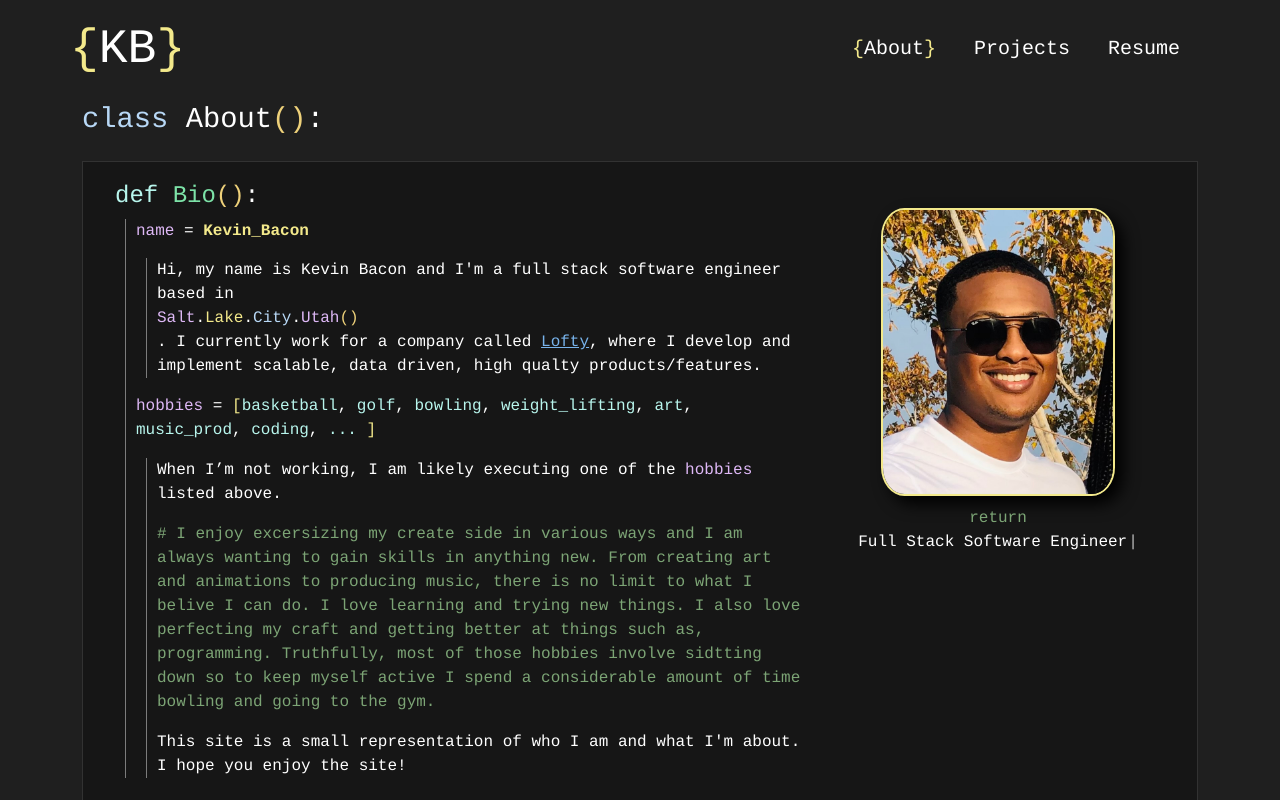
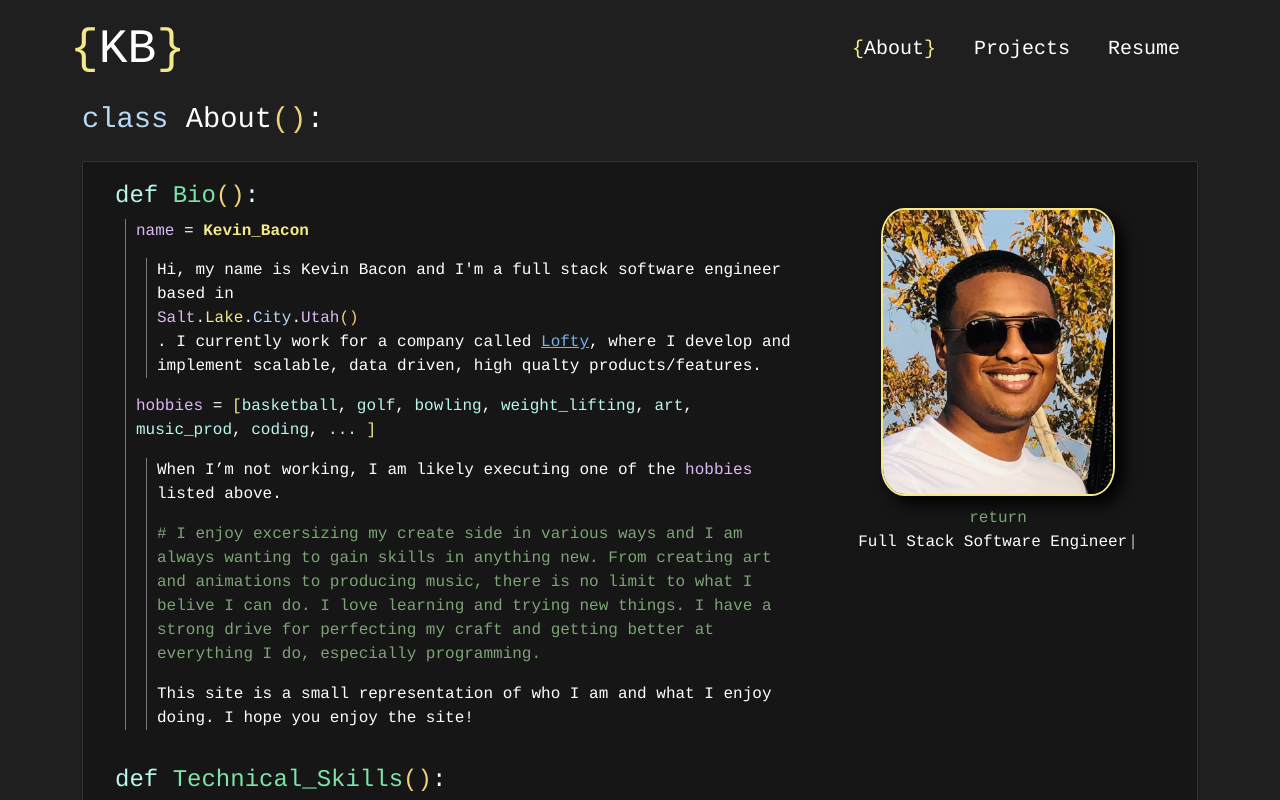
Before and after one commit to baconkev000/kevinbaconweb, a React (Create React App) app: page /about in a window 1280 px wide. Shown: the top 800 px of the page. Built offline with nearby package versions, Linux system fonts and the light colour scheme.

Commit message:
update about paragraph

```diff
--- a/src/components/about/AboutConstants.js
+++ b/src/components/about/AboutConstants.js
@@ -8,7 +8,7 @@ function ConstAbout(props) {
                              When I’m not working, I am likely executing one of the <span className="secondary-accent-color">hobbies</span> listed above.
                         </p>;
     const AboutParagraph3 = <p className="ap-3">
-                            <span className="quaternary-accent-color"># I enjoy excersizing my create side in various ways and I am always wanting to gain skills in anything new. From creating art and animations to producing music, there is no limit to what I belive I can do. I love learning and trying new things. I also love perfecting my craft and getting better at things such as, programming. Truthfully, most of those hobbies involve sidtting down so to keep myself active I spend a considerable amount of time bowling and going to the gym.
+                            <span className="quaternary-accent-color"># I enjoy excersizing my create side in various ways and I am always wanting to gain skills in anything new. From creating art and animations to producing music, there is no limit to what I belive I can do. I love learning and trying new things. I have a strong drive for perfecting my craft and getting better at everything I do, especially programming.
                         </span></p>;
 
 
--- a/src/components/about/AboutContent.js
+++ b/src/components/about/AboutContent.js
@@ -62,7 +62,7 @@ function AboutContent() {
                                 <ConstAbout ap="3" className="ap-3"/>
 
                         <p>
-                            This site is a small representation of who I am and what I'm about. I hope you enjoy the site!
+                            This site is a small representation of who I am and what I enjoy doing. I hope you enjoy the site!
                         </p>
                     </div>
                 </div>
```
Also changed, not shown: 11 other files (tests, documents, lock files or other folders).
